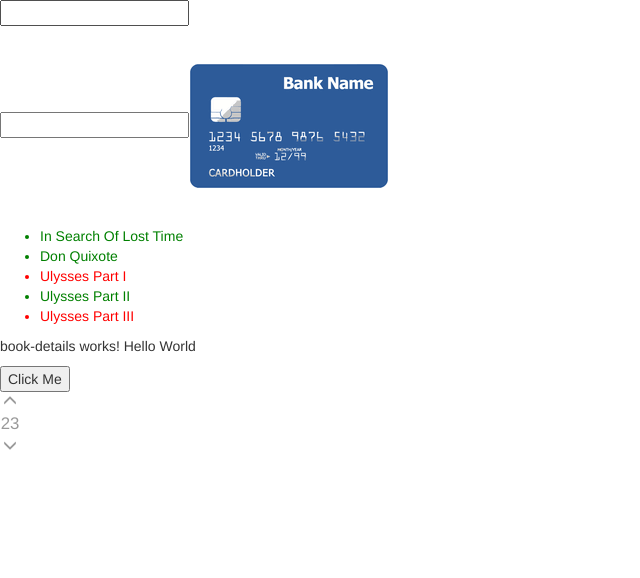
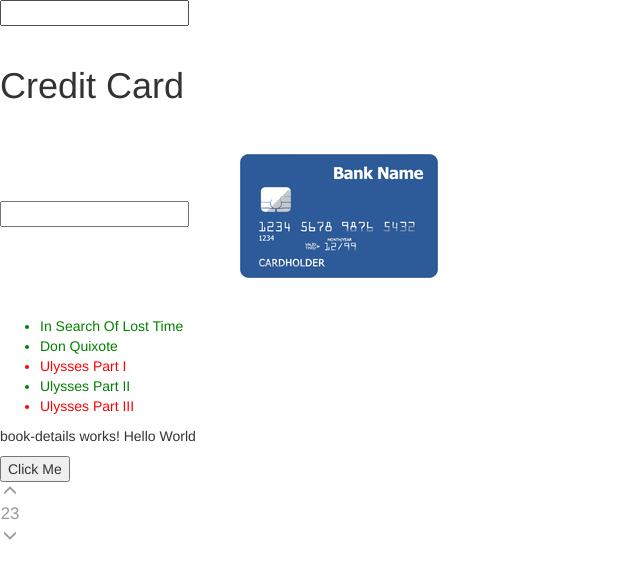
Before and after one commit to arunselvakumar/angular_training_01, an Angular app in the folder training/: page / in a window 1280 px wide. Shown: the top 578 px of the page, without its empty margins (0-640 px from the left). Built offline with nearby package versions, Linux system fonts and the light colour scheme.

Commit message:
UI Color Changed

```diff
--- a/training/src/app/components/book-store/book-store.component.html
+++ b/training/src/app/components/book-store/book-store.component.html
@@ -2,8 +2,9 @@
 <br>
 <img [src]="imageUrl" alt="">
 
+<h1>Credit Card</h1>
 <input #inputElement>
-<img appCreditCard [cardNumber]="inputElement.value">
+<img appCreditCard [cardNumber]="inputElement.value" class="credit-card">
 
 <app-book-store-list></app-book-store-list>
 <app-book-details [mydata]="greetings" (eventHandler)="eventListener($event)"></app-book-details>
--- a/training/src/app/components/book-store/book-store.component.scss
+++ b/training/src/app/components/book-store/book-store.component.scss
@@ -0,0 +1,3 @@
+.credit-card {
+  padding-left: 50px;
+}
```
